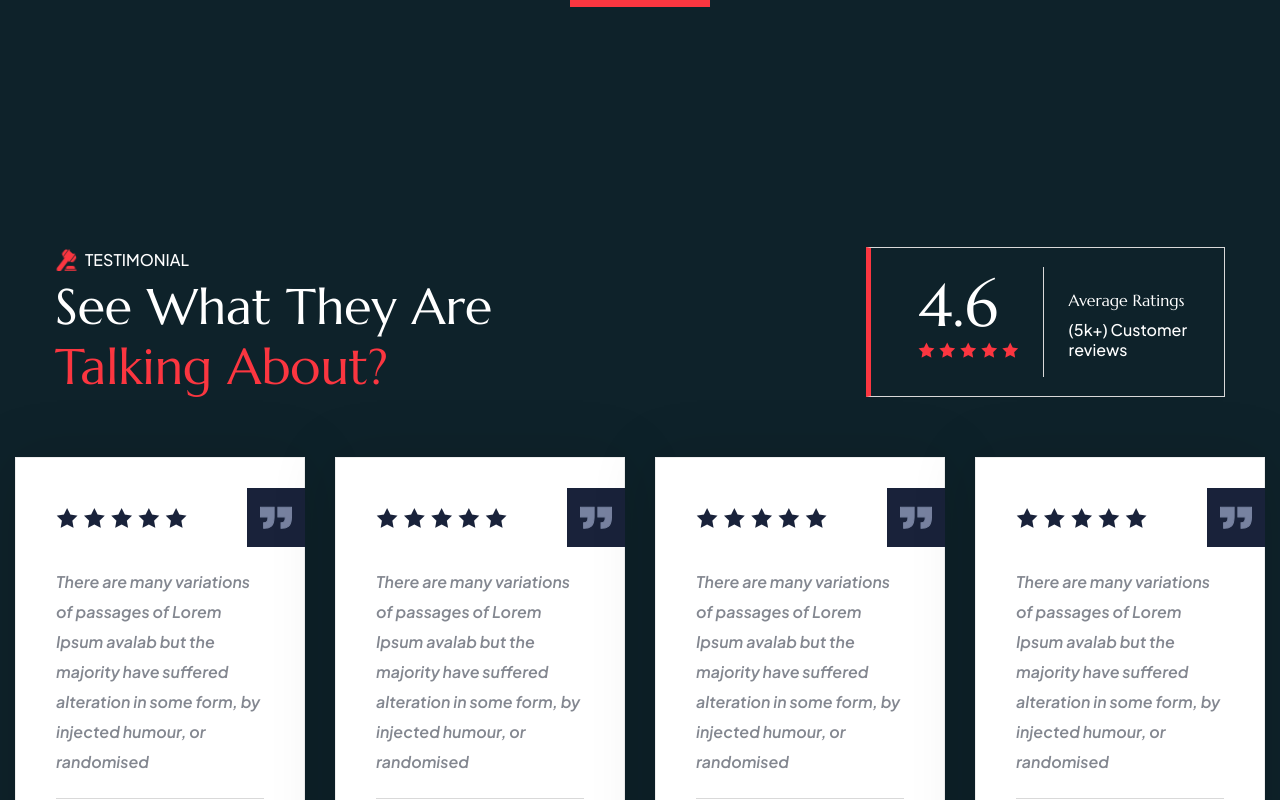
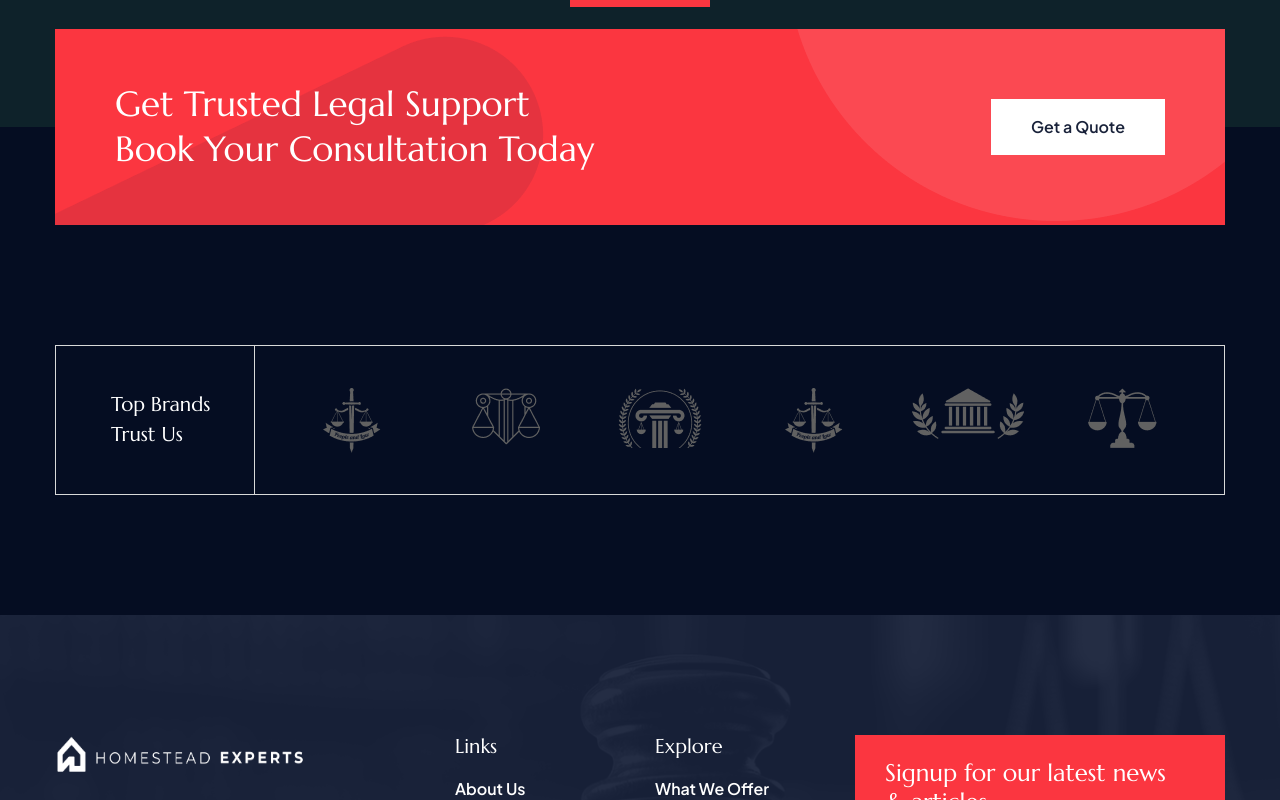
Before and after one commit to pritam-shinde/homestead-experts, a Next.js app: page /about in a window 1280 px wide. Shown: the part 3560-4360 px from the top of the page. Built offline with nearby package versions, Linux system fonts and the light colour scheme; a web font is replaced by a local one.

Commit message:
updating inner pages content

```diff
--- a/src/app/about/page.jsx
+++ b/src/app/about/page.jsx
@@ -1,6 +1,5 @@
 "use client";
 
-import Testimonials from "@/sections/about/Testimonials";
 import Banner6Team from "@/sections/home/Banner6Team";
 import HammerIcon from "@/sections/icons/HammerIcon";
 import { useEffect } from "react";
@@ -251,7 +250,7 @@ const About = () => {
                     </div>
                 </section>
                 <Banner6Team />
-                <Testimonials />
+                {/* <Testimonials /> */}
 
                 <section className="cta-three">
                     <div className="container wow fadeInUp" data-wow-delay="200ms">
```
